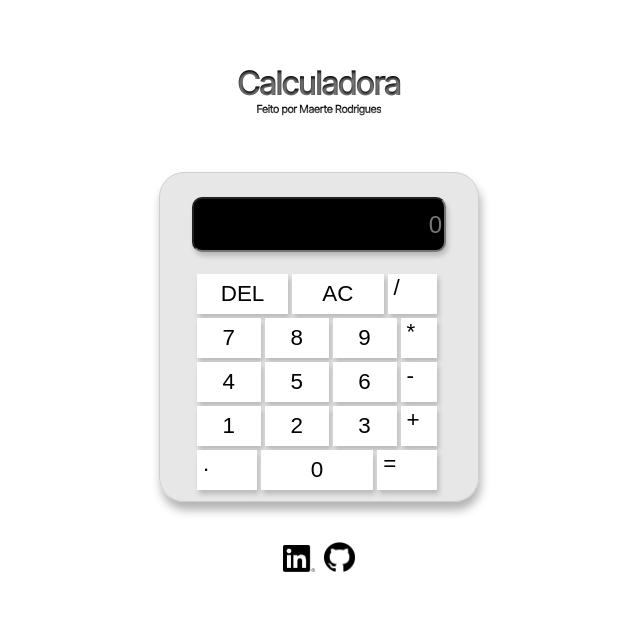
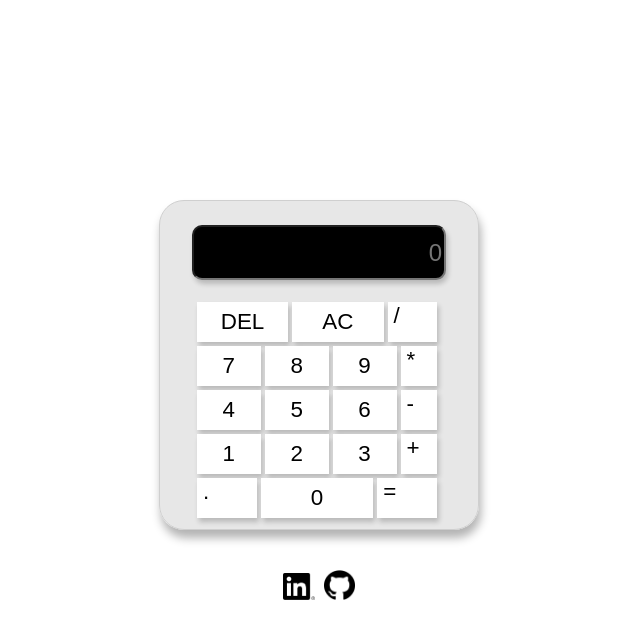
Before and after one commit to maerterodrigues/SENAI-Calculadora, a plain HTML site: page index.html in a window 1280 px wide. Shown: the whole page, without its empty margins (321-961 px from the left). Drawn offline with Linux system fonts and the light colour scheme.

Commit message:
Removed text titles and centered the calculator

```diff
--- a/css/style.css
+++ b/css/style.css
@@ -32,6 +32,7 @@ header {
     font-family: var(--font-family);
 }
 
+/* In case a title or subtitle is needed, add all
 .titlePage {
     background-color: var(--color-black);
     color: transparent;
@@ -49,7 +50,7 @@ header {
     -webkit-background-clip: text;
     -moz-background-clip: text;
     background-clip: text;
-}
+} */
 
 section {
     display: flex;
@@ -60,7 +61,7 @@ section {
     display: flex;
     flex-direction: column;
     background-color: var(--color-light-gray);
-    margin-top: 7vh;
+    margin-top: 25vh; /* Change the margin value in order to center the calculator to the middle of the screen */
     border-radius: 25px;
     box-shadow: var(--color-shadow-calculator);
     border: var(--color-border-calculator);
--- a/index.html
+++ b/index.html
@@ -8,10 +8,6 @@
     <title>Calculadora - Maerte Rodrigues</title>
 </head>
 <body>
-    <header>
-        <h1 class="titlePage">Calculadora</h1>
-        <h6 class="subTitle">Feito por Maerte Rodrigues</h6>
-    </header>
 
     <main>
         <section>
```
